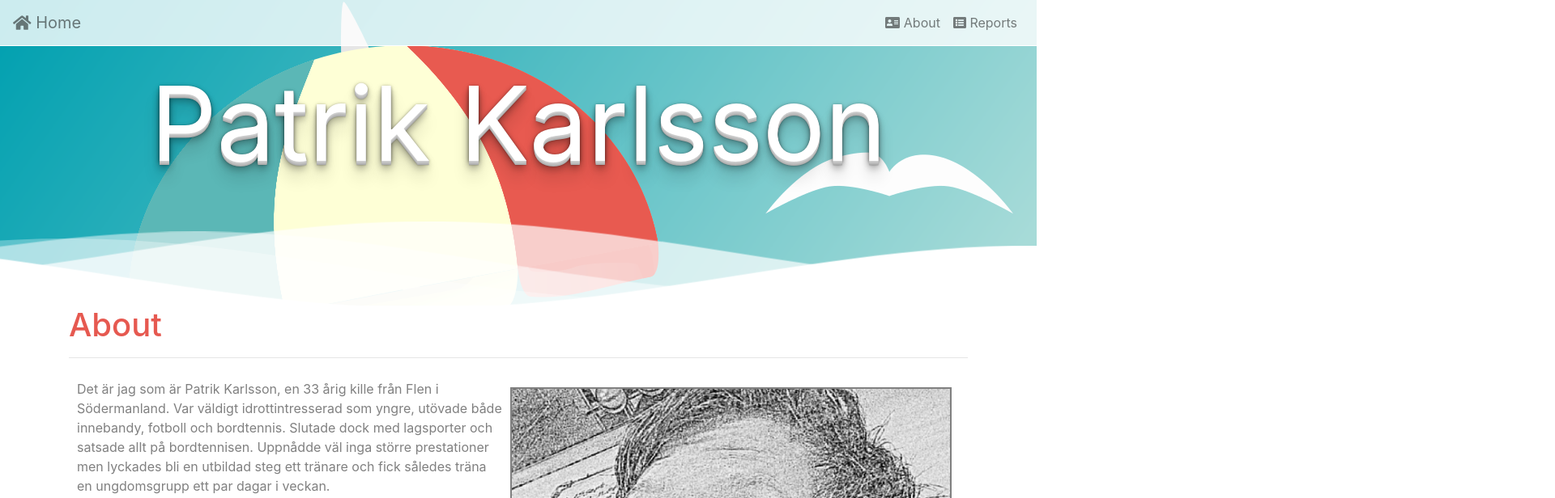
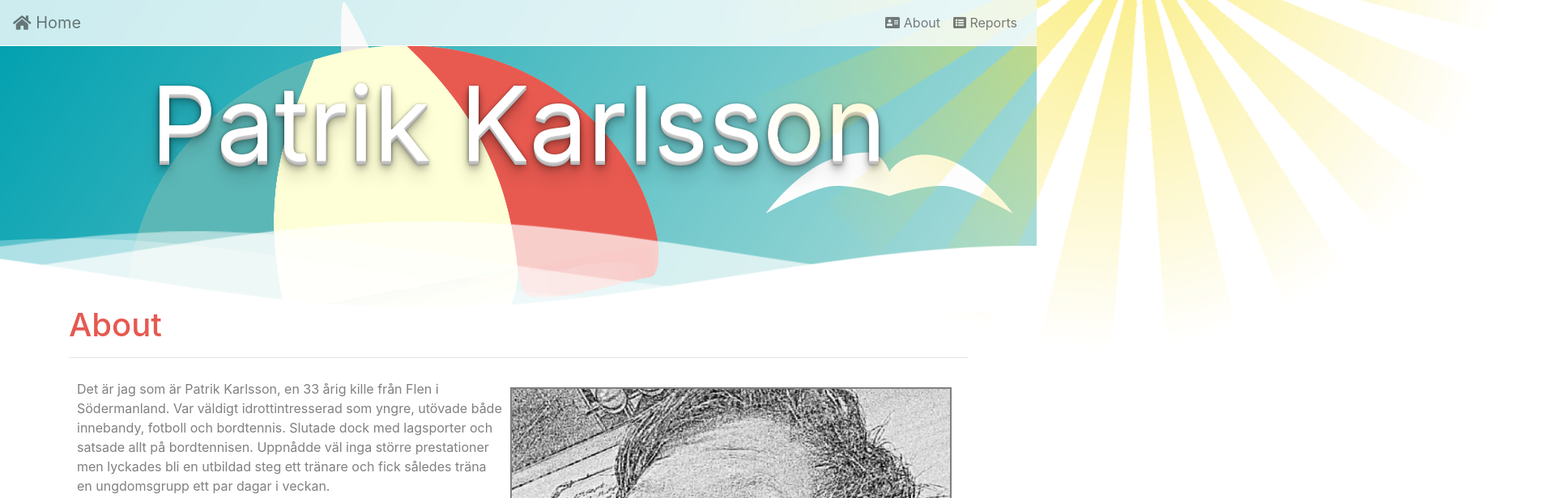
Before and after one commit to 8ptk4/ramverk2, a React (Create React App) app in the folder me-app/: page / in a window 1280 px wide. Shown: the top 616 px of the page at 81% size, 1920 px wide, since content can reach past the window. Built offline with nearby package versions, Linux system fonts and the light colour scheme.

Commit message:
added spining sunrays temporary

```diff
--- a/me-app/src/App.js
+++ b/me-app/src/App.js
@@ -15,10 +15,7 @@ const App = () => (
                 </div>
             </div>
         </main>
-        <footer class="page-footer font-small cyan darken-3">
-            <Footer />
-        </footer>
-
+        <Footer />
     </>
 );
 
--- a/me-app/src/components/layout/Footer.js
+++ b/me-app/src/components/layout/Footer.js
@@ -26,6 +26,7 @@ const Styles = styled.div`
 
 const Footer = () => (
     <>
+        <footer class="page-footer font-small cyan darken-3">
         <Styles class="container">
             <div class="row">
                 <div class="col-md-12 py-5">
@@ -56,6 +57,7 @@ const Footer = () => (
                 <div class="footer-copyright text-center py-3">© 2019 Copyright Patrik Karlsson
             </div>
         </Styles>
+        </footer>
     </>
 );
 
--- a/me-app/src/components/layout/Header.js
+++ b/me-app/src/components/layout/Header.js
@@ -2,6 +2,7 @@ import React from "react";
 import styled from "styled-components";
 import NavigationBar from "../views/NavigationBar";
 import Background from "../../assets/images/beach.png";
+import SunRay from "../../assets/images/sunrays.png";
 
 /*
     HEADER ELEMENT STYLE
@@ -71,6 +72,10 @@ const NavStyle = styled.nav`
     .active {
         color: #E65950 !important;
     }
+
+    .navbar {
+        z-index: 1;
+    }
 `;
 
 /*
@@ -114,23 +119,39 @@ const WaveAnimation = styled.g`
     }
 `;
 
+const SunRays = styled.div`
+    background: url(${SunRay}) 0 0 no-repeat;
+	position: absolute;
+	top: -500px;
+	left: 900px;
+	width: 1000px;
+	height: 1000px;
 
+	/* microsoft ie */
+	animation-name: spin;
+	animation-duration: 40000ms; /* 40 seconds */
+	animation-iteration-count: infinite;
+    animation-timing-function: linear;
+
+    @keyframes spin {
+	from { transform: rotate(0deg); }
+	to { transform: rotate(360deg); }
+}
+`;
 
 const Header = () => (
     <>
         <HeaderStyle>
             <NavStyle>
                 <NavigationBar />
+                <SunRays></SunRays>
                 <SiteLogo>Patrik Karlsson</SiteLogo>
             </NavStyle>
-
             <div>
                 <Waves viewBox="0 24 150 28" preserveAspectRatio="none" shape-rendering="auto">
-
                     <defs>
                         <path id="gentle-wave" d="M-160 44c30 0 58-18 88-18s 58 18 88 18 58-18 88-18 58 18 88 18 v44h-352z" />
                     </defs>
-
                     <WaveAnimation>
                         <use href="#gentle-wave" x="48" y="0" fill="rgba(255,255,255,0.7" />
                         <use href="#gentle-wave" x="48" y="3" fill="rgba(255,255,255,0.5)" />
```
Also changed, not shown: me-app/src/assets/images/sunrays.png (added).
